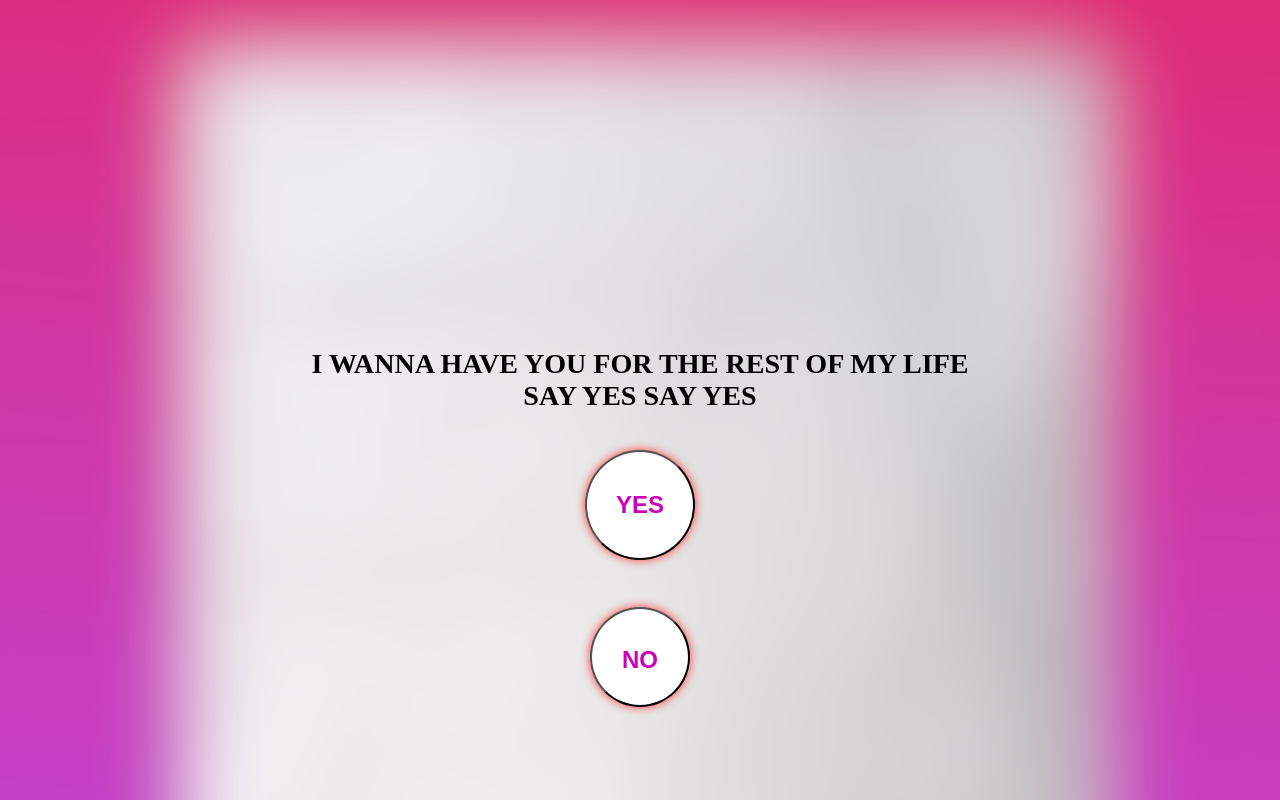
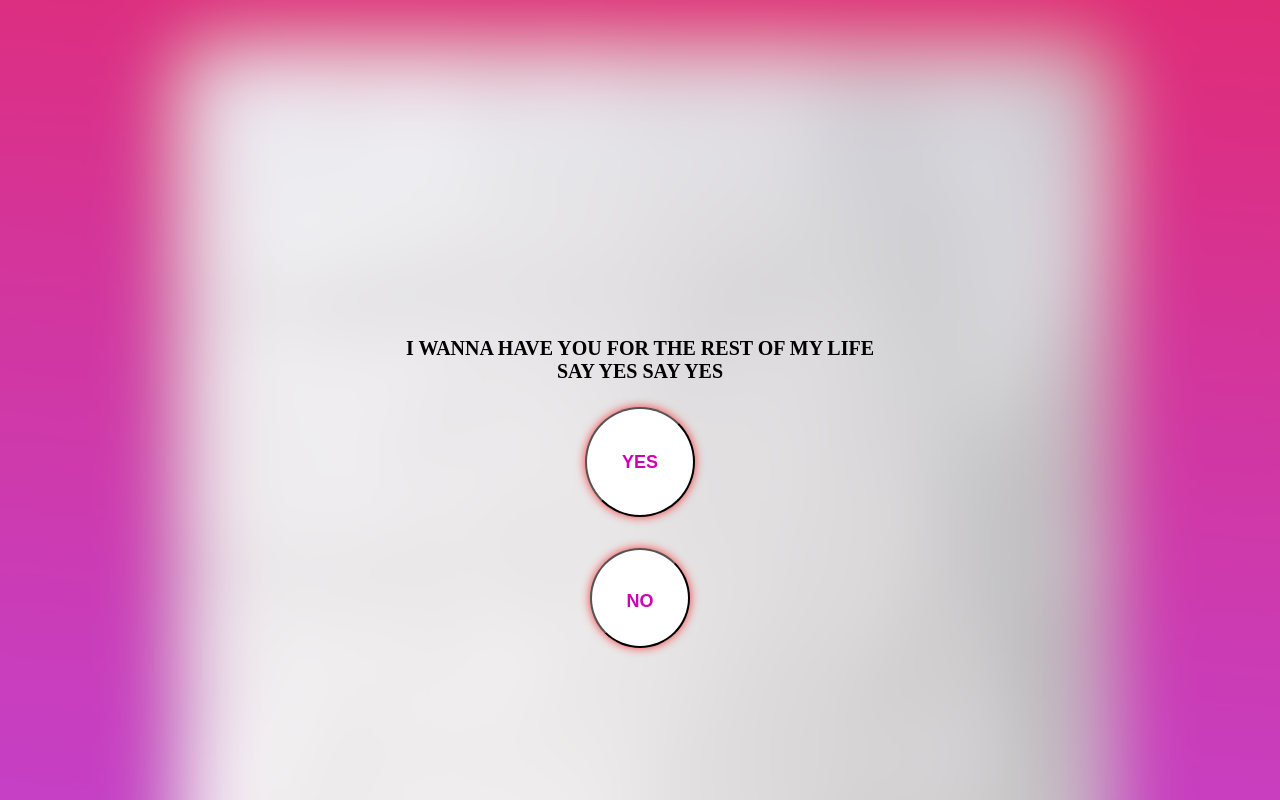
Before and after one commit to SourCandies69/PROPOSE-DAY, a plain HTML site: page ask.html in a window 1280 px wide. Both pictures are taken after a click on the button "NO". Shown: the top 800 px of the page. Drawn offline with Linux system fonts and the light colour scheme.

Commit message:
Update ask.html

```diff
--- a/ask.html
+++ b/ask.html
@@ -10,14 +10,11 @@
             background-repeat: no-repeat;
             background-size:cover;
             overflow: hidden;
-            margin: 0;
-            padding: 0;
-            font-size: 16px; /* Adjust font size for better readability */
         }
         #container{
-            padding: 25% 10%; /* Adjust padding for centering */
+            padding: 25%;
             text-align: center;
-            font-size: 1.5em; /* Adjust font size for better readability */
+            font-size: 10px;
         }
         .circular-button {
             width: 100px;
@@ -25,39 +22,36 @@
             border-radius: 50%; /* Make the button circular */
             background-color: #fff; /* Button background color */
             color: #ce00b6; /* Button text color */
-            font-size: 1em; /* Adjust font size for better readability */
+            font-size: 18px;
             font-weight: bold;
             text-align: center;
             line-height: 100px; /* Center the text vertically */
             cursor: pointer;
             box-shadow: 0px 0px 10px rgba(255, 0, 0, 0.74);
             margin: 10px;
-            transition: all 0.3s ease; /* Add transition for smooth animation */
         }
     </style>
 </head>
 <body>
     <div id="container">
-        <h3>I WANNA HAVE YOU FOR THE REST OF MY LIFE<br>SAY YES SAY YES</h3>
+        <h1>I WANNA HAVE YOU FOR THE REST OF MY LIFE<br>SAY YES SAY YES</h1>
         <div>
-           <button class="circular-button" onclick="openPage1()">YES</button>
+            <button class="circular-button" onclick="openPage1()">YES</button>
         </div><br>
         <div>
-            <button class="circular-button" onclick="increaseSize()">NO</button>
+            <button class="circular-button" onclick="increaseButtonSize()">NO</button>
         </div>
     </div>
     <script>
         function openPage1() {
-            window.location.href = 'index.html';
+            window.location.href = 'thanx.html';
         }
-
-        function increaseSize() {
-            var yesButton = document.querySelector('.circular-button');
-            var currentSize = window.getComputedStyle(yesButton).getPropertyValue('width');
-            currentSize = parseInt(currentSize.replace('px', '')); // Remove 'px' and convert to integer
-            var newSize = currentSize + 10; // Increase size by 10 pixels
-            yesButton.style.width = newSize + 'px';
-            yesButton.style.height = newSize + 'px';
+        function increaseButtonSize() {
+            var button = document.querySelector('.circular-button');
+            var currentSize = parseInt(window.getComputedStyle(button).getPropertyValue('width'));
+            var newSize = currentSize + 10; // Increase size by 10px
+            button.style.width = newSize + 'px';
+            button.style.height = newSize + 'px';
         }
     </script>
 </body>
```
